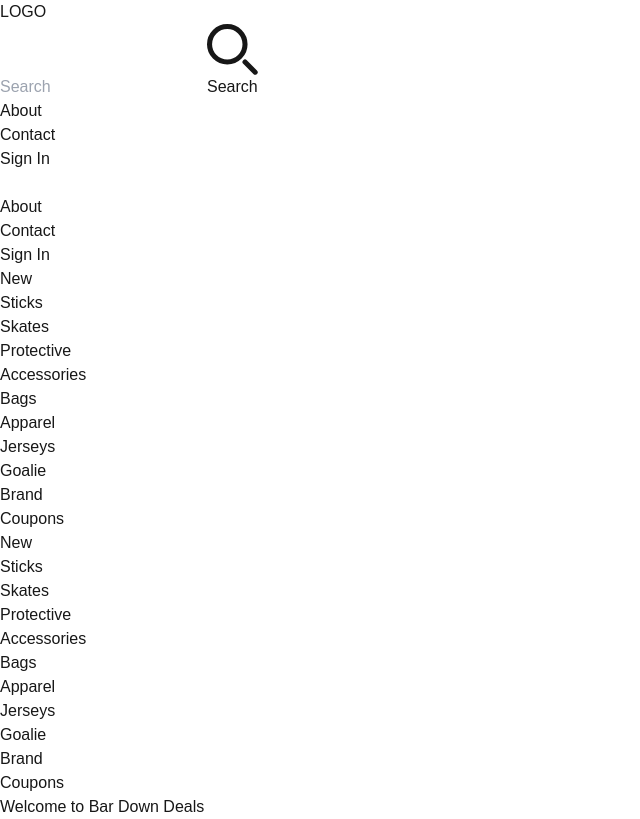
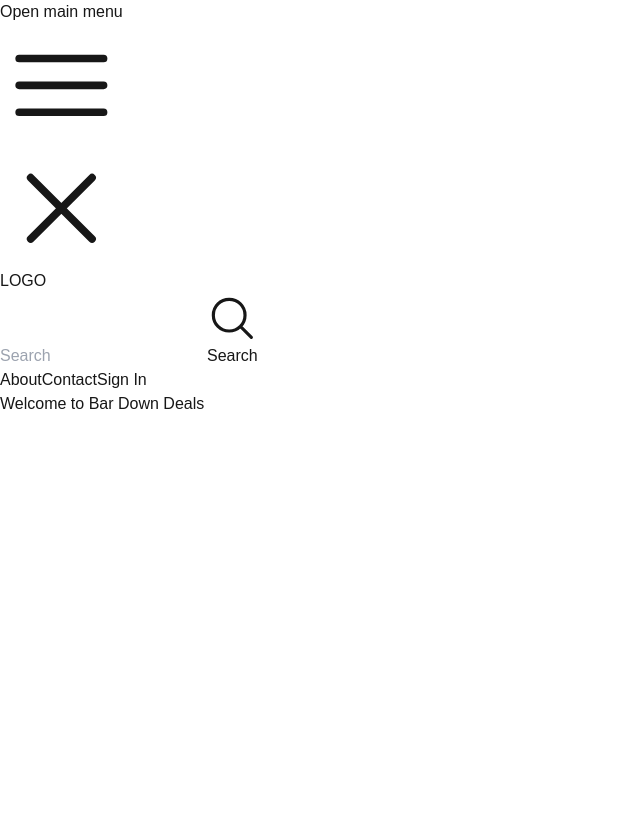
Before and after one commit to jeremy-rico/bar-down-deals, a Next.js app in the folder frontend/: page / in a window 1280 px wide. Shown: the whole page, without its empty margins (0-640 px from the left). Built offline with nearby package versions, Linux system fonts and the light colour scheme.

Commit message:
begin headless migration

```diff
--- a/frontend/src/components/Header.tsx
+++ b/frontend/src/components/Header.tsx
@@ -1,28 +1,49 @@
 "use client";
 import { useState } from "react";
-import SearchBar from "@/components/SearchBar.tsx";
-import HeaderLinks from "@/components/HeaderLinks.tsx";
-import MobileMenu from "@/components/MobileMenu.tsx";
-import NavBar from "@/components/NavBar.tsx";
+import {
+  Disclosure,
+  DisclosureButton,
+  DiscolsurePanel,
+  Input,
+  Menu,
+  MenuButton,
+  MenuItems,
+  MenuItem,
+} from "@headlessui/react";
+import { Bars3Icon, XMarkIcon } from "@heroicons/react/24/outline";
+import Search from "@/components/Search.tsx";
 
 export default function Header() {
-  const [isOpen, setIsOpen] = useState(false);
+  //const [isOpen, setIsOpen] = useState(false);
   return (
-    <header className="bg-black">
-      <div className="flex items-center max-w-7xl py-4 px-5 mx-auto">
-        <a className="text-white text-3xl md:text-5xl" href="localhost:3000">
-          LOGO
-        </a>
-        <SearchBar />
-        <div className="hidden md:block">
-          <HeaderLinks />
-        </div>
-        <div className="md:hidden">
-          <MobileMenu isOpen={false} onShow={() => setIsOpen(!isOpen)} />
+    <Disclosure as="nav" className="bg-black">
+      <div className="mx-auto max-w-7xl px-2 sm:px-6 lg:px-8">
+        <div className="relative flex h-16 items-center justify-between">
+          <div className="absolute inset-y-0 right-0 flex items-center sm:hidden">
+            {/* Mobile menu button*/}
+            <DisclosureButton className="group relative inline-flex items-center justify-center rounded-md p-2 text-gray-400 hover:bg-gray-700 hover:text-white focus:ring-2 focus:ring-white focus:outline-hidden focus:ring-inset">
+              <span className="absolute -inset-0.5" />
+              <span className="sr-only">Open main menu</span>
+              <Bars3Icon
+                aria-hidden="true"
+                className="block size-6 group-data-open:hidden"
+              />
+              <XMarkIcon
+                aria-hidden="true"
+                className="hidden size-6 group-data-open:block"
+              />
+            </DisclosureButton>
+          </div>
+          {/* Logo Hero */}
+          <a className="text-white text-lg">LOGO</a>
+          <Search />
+          <div>
+            <a className="text-white text-lg">About</a>
+            <a className="text-white text-lg">Contact</a>
+            <a className="text-white text-lg">Sign In</a>
+          </div>
         </div>
       </div>
-
-      <NavBar />
-    </header>
+    </Disclosure>
   );
 }
--- /dev/null
+++ b/frontend/src/components/Search.tsx
@@ -0,0 +1,21 @@
+"use client";
+import { MagnifyingGlassIcon } from "@heroicons/react/24/outline";
+
+export default function Search() {
+  return (
+    <form
+      className="flex w-full h-9 mx-5 justify-end size-full rounded bg-white"
+      method="get"
+    >
+      <input
+        className="size-full mx-3 focus:outline-none"
+        maxLength="128"
+        placeholder="Search"
+      ></input>
+      <button className="mx-4" type="submit">
+        <MagnifyingGlassIcon className="size-5 text-black" />
+        <span className="sr-only">Search</span>
+      </button>
+    </form>
+  );
+}
--- a/frontend/src/components/SearchBar.tsx
+++ /dev/null
@@ -1,33 +0,0 @@
-"use client";
-export default function SearchBar() {
-  return (
-    <form
-      className="flex w-full h-9 mx-5 justify-end size-full rounded bg-white"
-      method="get"
-    >
-      <input
-        className="size-full mx-3 focus:outline-none"
-        maxLength="128"
-        placeholder="Search"
-      ></input>
-      <button className="mx-4" type="submit">
-        <svg
-          className="size-5"
-          aria-hidden="true"
-          xmlns="http://www.w3.org/2000/svg"
-          fill="none"
-          viewBox="0 0 20 20"
-        >
-          <path
-            stroke="currentColor"
-            strokeLinecap="round"
-            strokeLinejoin="round"
-            strokeWidth="2"
-            d="m19 19-4-4m0-7A7 7 0 1 1 1 8a7 7 0 0 1 14 0Z"
-          />
-        </svg>
-        <span className="sr-only">Search</span>
-      </button>
-    </form>
-  );
-}
--- a/frontend/src/components/icons/HamburgerIcon.tsx
+++ /dev/null
@@ -1,19 +0,0 @@
-export default function HamburgerButton() {
-  return (
-    <svg
-      className="block size-7"
-      fill="none"
-      viewBox="0 0 24 24"
-      strokeWidth="1.5"
-      stroke="currentColor"
-      aria-hidden="true"
-      data-slot="icon"
-    >
-      <path
-        strokeLinecap="round"
-        strokeLinejoin="round"
-        d="M3.75 6.75h16.5M3.75 12h16.5m-16.5 5.25h16.5"
-      />
-    </svg>
-  );
-}
--- a/frontend/src/components/icons/XIcon.tsx
+++ /dev/null
@@ -1,19 +0,0 @@
-export default function X() {
-  return (
-    <svg
-      className="size-7"
-      fill="none"
-      viewBox="0 0 24 24"
-      strokeWidth="1.5"
-      stroke="currentColor"
-      aria-hidden="true"
-      data-slot="icon"
-    >
-      <path
-        strokeLinecap="round"
-        strokeLinejoin="round"
-        d="M6 18 18 6M6 6l12 12"
-      />
-    </svg>
-  );
-}
```
Also changed, not shown: frontend/package.json (+8 -6 lines), 2 other files (tests, documents, lock files or other folders).
